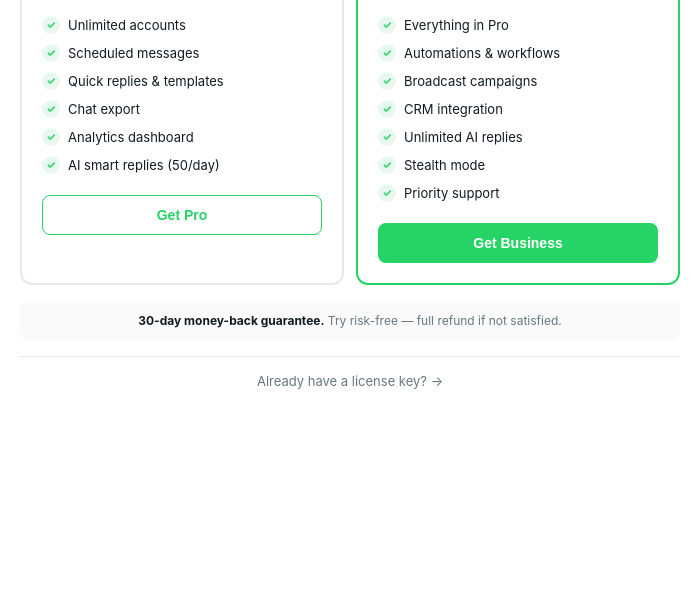
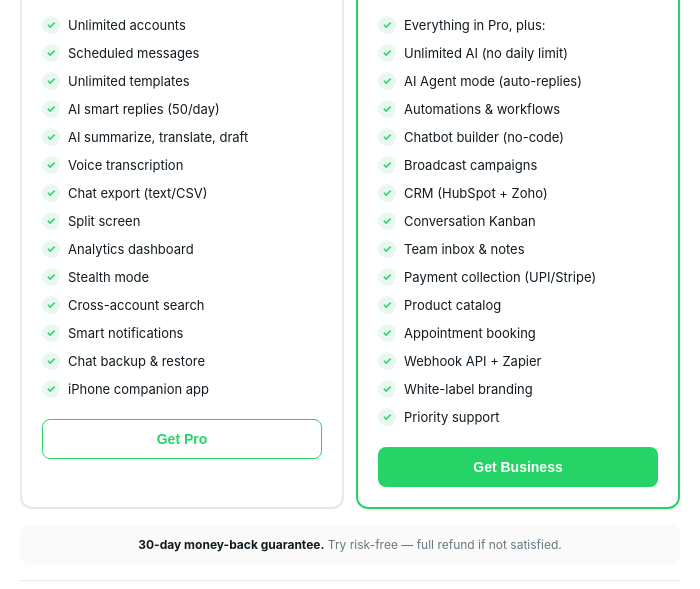
Before and after one commit to apaksh537/supamsg, an Electron app: page desktop/panels/upgrade.html in a window 700 px wide. Shown: the part 211-800 px from the top of the page. Drawn offline with Linux system fonts and the light colour scheme.

Commit message:
Update upgrade panel with comprehensive feature lists for all 48 features
Pro plan now shows 14 features including AI, voice transcription,
split screen, smart notifications, chat backup, iPhone companion.

Business plan now shows 15 features including AI agent, chatbot builder,
broadcast, CRM, Kanban, team inbox, payment collection, API, white-label.

Upgrade panel height increased to 700px to fit longer lists.

Co-Authored-By: Claude Opus 4.6 (1M context) <noreply@anthropic.com>

```diff
--- a/desktop/features/panel-manager.js
+++ b/desktop/features/panel-manager.js
@@ -12,7 +12,7 @@ const PANEL_CONFIGS = {
   dashboard: { width: 560, height: 500, title: 'Dashboard' },
   settings: { width: 440, height: 600, title: 'Settings' },
   'add-account': { width: 400, height: 480, title: 'Add Account' },
-  upgrade: { width: 520, height: 500, title: 'Upgrade' },
+  upgrade: { width: 580, height: 700, title: 'Upgrade' },
   'connect-phone': { width: 440, height: 600, title: 'Settings', file: 'settings' },
   'command-palette': { width: 500, height: 400, title: 'Search' },
 };
--- a/desktop/panels/upgrade.html
+++ b/desktop/panels/upgrade.html
@@ -165,10 +165,18 @@ body {
         <ul class="plan-features">
           <li><span class="check-circle">&#10003;</span> Unlimited accounts</li>
           <li><span class="check-circle">&#10003;</span> Scheduled messages</li>
-          <li><span class="check-circle">&#10003;</span> Quick replies & templates</li>
-          <li><span class="check-circle">&#10003;</span> Chat export</li>
+          <li><span class="check-circle">&#10003;</span> Unlimited templates</li>
+          <li><span class="check-circle">&#10003;</span> AI smart replies (50/day)</li>
+          <li><span class="check-circle">&#10003;</span> AI summarize, translate, draft</li>
+          <li><span class="check-circle">&#10003;</span> Voice transcription</li>
+          <li><span class="check-circle">&#10003;</span> Chat export (text/CSV)</li>
+          <li><span class="check-circle">&#10003;</span> Split screen</li>
           <li><span class="check-circle">&#10003;</span> Analytics dashboard</li>
-          <li><span class="check-circle">&#10003;</span> AI smart replies (50/day)</li>
+          <li><span class="check-circle">&#10003;</span> Stealth mode</li>
+          <li><span class="check-circle">&#10003;</span> Cross-account search</li>
+          <li><span class="check-circle">&#10003;</span> Smart notifications</li>
+          <li><span class="check-circle">&#10003;</span> Chat backup & restore</li>
+          <li><span class="check-circle">&#10003;</span> iPhone companion app</li>
         </ul>
         <button class="plan-btn plan-btn-outline" id="btn-pro" onclick="selectPlan('pro')">Get Pro</button>
       </div>
@@ -189,12 +197,20 @@ body {
         </div>
 
         <ul class="plan-features">
-          <li><span class="check-circle">&#10003;</span> Everything in Pro</li>
+          <li><span class="check-circle">&#10003;</span> Everything in Pro, plus:</li>
+          <li><span class="check-circle">&#10003;</span> Unlimited AI (no daily limit)</li>
+          <li><span class="check-circle">&#10003;</span> AI Agent mode (auto-replies)</li>
           <li><span class="check-circle">&#10003;</span> Automations & workflows</li>
+          <li><span class="check-circle">&#10003;</span> Chatbot builder (no-code)</li>
           <li><span class="check-circle">&#10003;</span> Broadcast campaigns</li>
-          <li><span class="check-circle">&#10003;</span> CRM integration</li>
-          <li><span class="check-circle">&#10003;</span> Unlimited AI replies</li>
-          <li><span class="check-circle">&#10003;</span> Stealth mode</li>
+          <li><span class="check-circle">&#10003;</span> CRM (HubSpot + Zoho)</li>
+          <li><span class="check-circle">&#10003;</span> Conversation Kanban</li>
+          <li><span class="check-circle">&#10003;</span> Team inbox & notes</li>
+          <li><span class="check-circle">&#10003;</span> Payment collection (UPI/Stripe)</li>
+          <li><span class="check-circle">&#10003;</span> Product catalog</li>
+          <li><span class="check-circle">&#10003;</span> Appointment booking</li>
+          <li><span class="check-circle">&#10003;</span> Webhook API + Zapier</li>
+          <li><span class="check-circle">&#10003;</span> White-label branding</li>
           <li><span class="check-circle">&#10003;</span> Priority support</li>
         </ul>
         <button class="plan-btn plan-btn-primary" id="btn-business" onclick="selectPlan('business')">Get Business</button>
```
Also changed, not shown: 1 other file.
